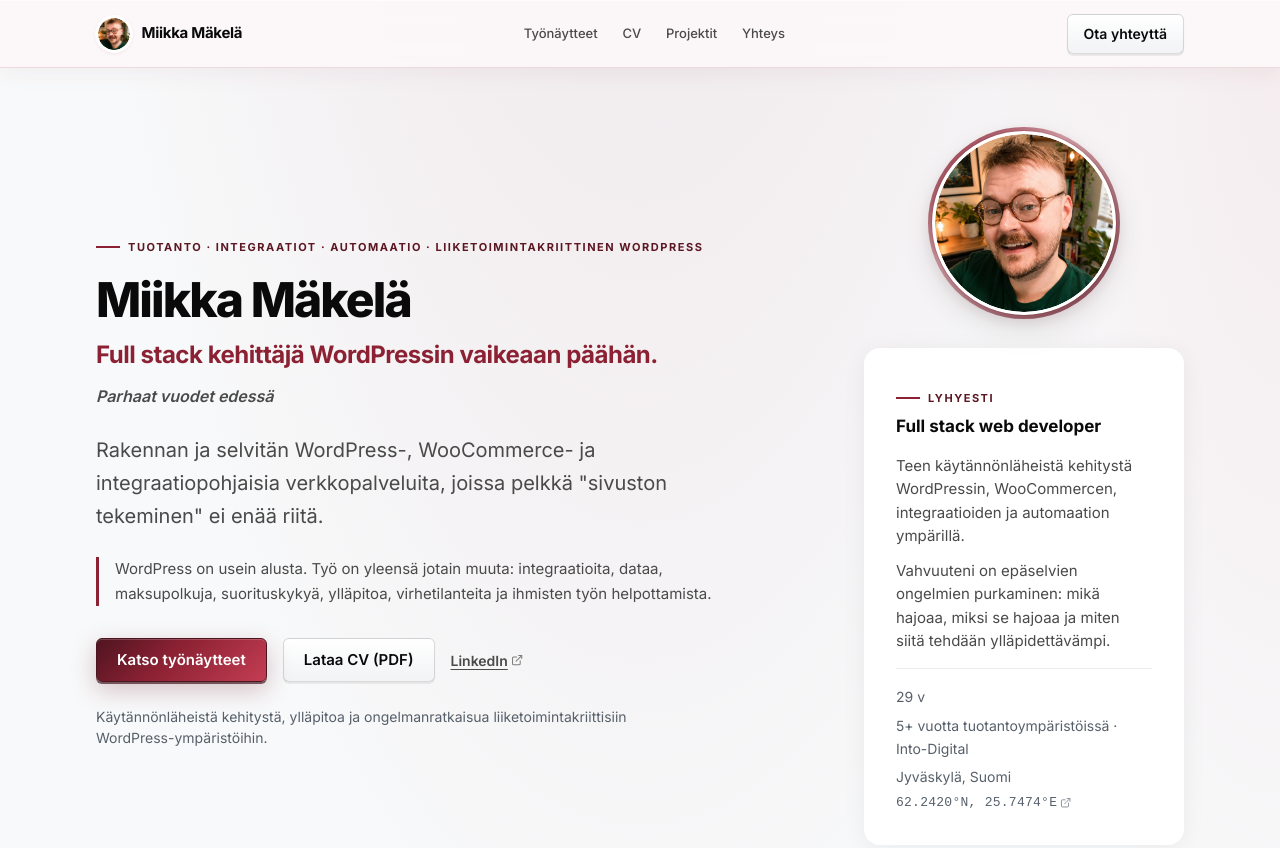
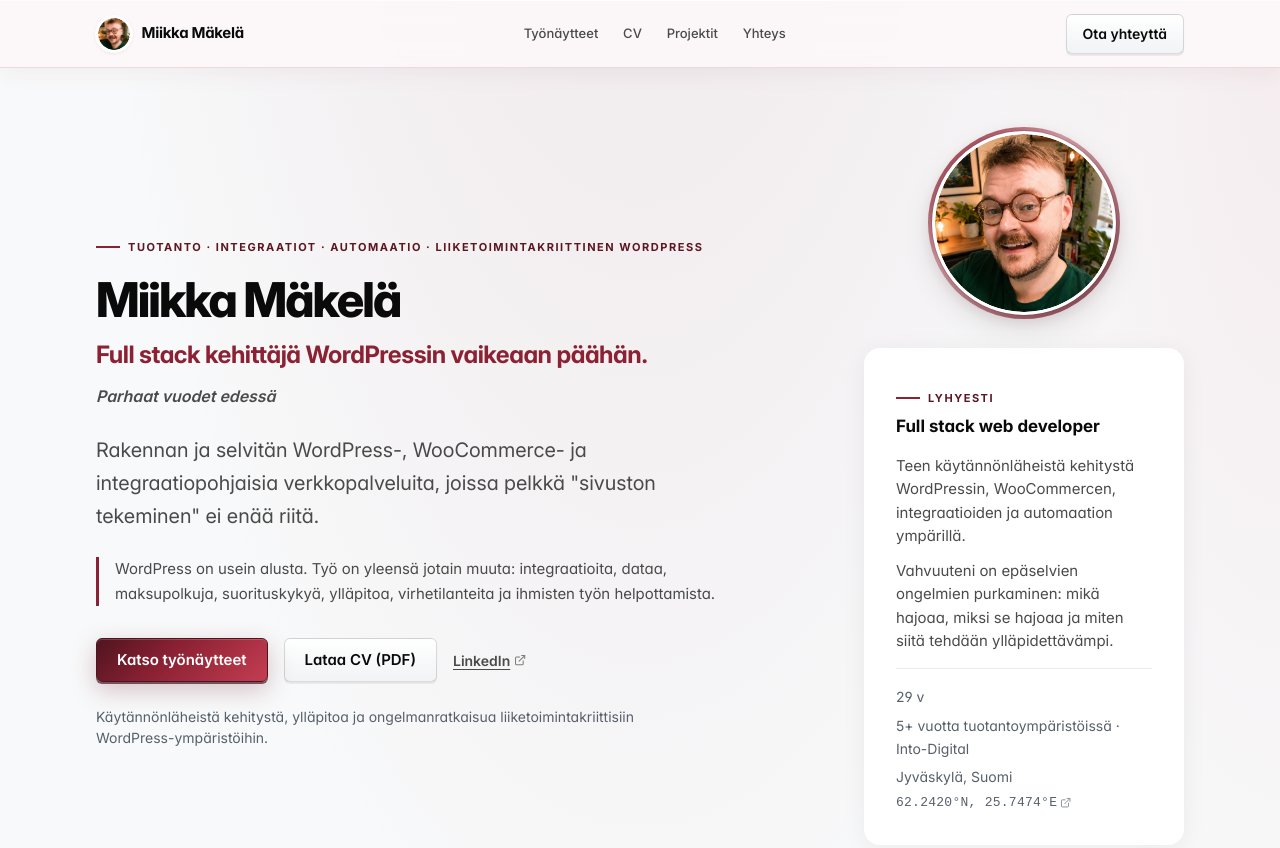
Before and after one commit to Mgrmjp/Miikka-CV, an Astro site: page / in a window 1280 px wide. Shown: the top 848 px of the page. Built offline with nearby package versions, Linux system fonts and the light colour scheme; Astro itself is replaced by a stand-in of ours.

Commit message:
Self-host Inter font locally

```diff
--- a/src/layouts/BaseLayout.astro
+++ b/src/layouts/BaseLayout.astro
@@ -49,12 +49,7 @@ const personSchema = {
     <link rel="icon" type="image/png" sizes="16x16" href="/favicon-16x16.png" />
     <link rel="apple-touch-icon" sizes="180x180" href="/apple-touch-icon.png" />
 
-    <link rel="preconnect" href="https://fonts.googleapis.com" />
-    <link rel="preconnect" href="https://fonts.gstatic.com" crossorigin />
-    <link
-      href="https://fonts.googleapis.com/css2?family=Inter:opsz,wght@14..32,400..800&display=swap"
-      rel="stylesheet"
-    />
+    <link rel="preload" href="/fonts/InterVariable.woff2" as="font" type="font/woff2" crossorigin />
 
     <meta property="og:type" content="website" />
     <meta property="og:title" content={title} />
--- a/src/layouts/CvPrintLayout.astro
+++ b/src/layouts/CvPrintLayout.astro
@@ -17,12 +17,7 @@ const { title = `${profile.name} | Ansioluettelo (PDF)` } = Astro.props;
     <meta name="viewport" content="width=device-width, initial-scale=1" />
     <meta name="robots" content="noindex" />
     <title>{title}</title>
-    <link rel="preconnect" href="https://fonts.googleapis.com" />
-    <link rel="preconnect" href="https://fonts.gstatic.com" crossorigin />
-    <link
-      href="https://fonts.googleapis.com/css2?family=Inter:opsz,wght@14..32,400..800&display=swap"
-      rel="stylesheet"
-    />
+    <link rel="preload" href="/fonts/InterVariable.woff2" as="font" type="font/woff2" crossorigin />
   </head>
   <body>
     <div class="cv-print-sheet">
--- a/src/styles/global.css
+++ b/src/styles/global.css
@@ -1,4 +1,14 @@
 /* Light portfolio: Inter, burgundy accent, soft surfaces */
+
+@font-face {
+  font-family: "Inter";
+  font-style: normal;
+  font-weight: 100 900;
+  font-display: swap;
+  src: url("/fonts/InterVariable.woff2") format("woff2-variations"),
+    url("/fonts/InterVariable.woff2") format("woff2");
+}
+
 
 :root {
   color-scheme: light;
```
Also changed, not shown: public/fonts/InterVariable.woff2 (added).
